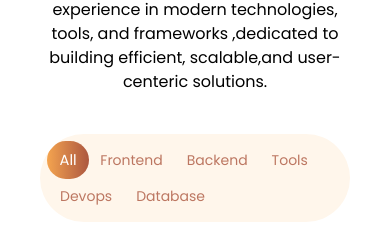
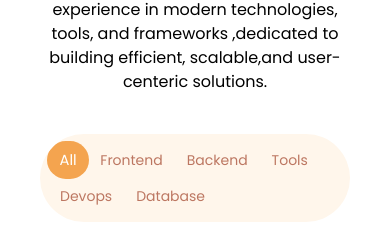
Before and after one commit to pavithraniperera/Portfolio, a React (Vite) app: page / in a window 390 px wide. Shown: the part 1777-2008 px from the top of the page. Built offline with nearby package versions, Linux system fonts and the light colour scheme; a web font is replaced by a local one.

Commit message:
Update Tabs.jsx

```diff
--- a/src/Components/Tabs.jsx
+++ b/src/Components/Tabs.jsx
@@ -3,7 +3,7 @@ import { motion } from "framer-motion";
 const Tabs = ({ tabList, activeTab, onchange }) => {
   const getActiveStyle =(value)=>{
          return activeTab===value
-         ?"text-white  bg-gradient-to-r from-[#f4a44f] to-[#ac573f]"
+         ?"text-white  sm:bg-gradient-to-r from-[#f4a44f] to-[#ac573f] bg-[#f4a44f]"
          :"text-[#ac573f] bg-transparent"
   }
   return(
```
